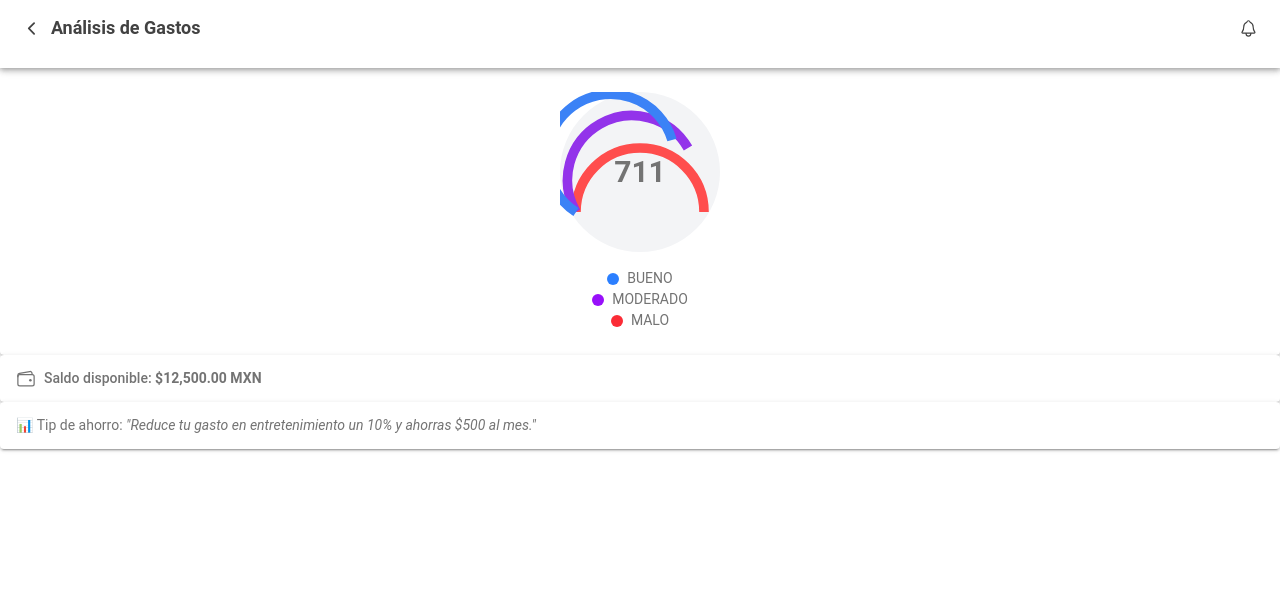
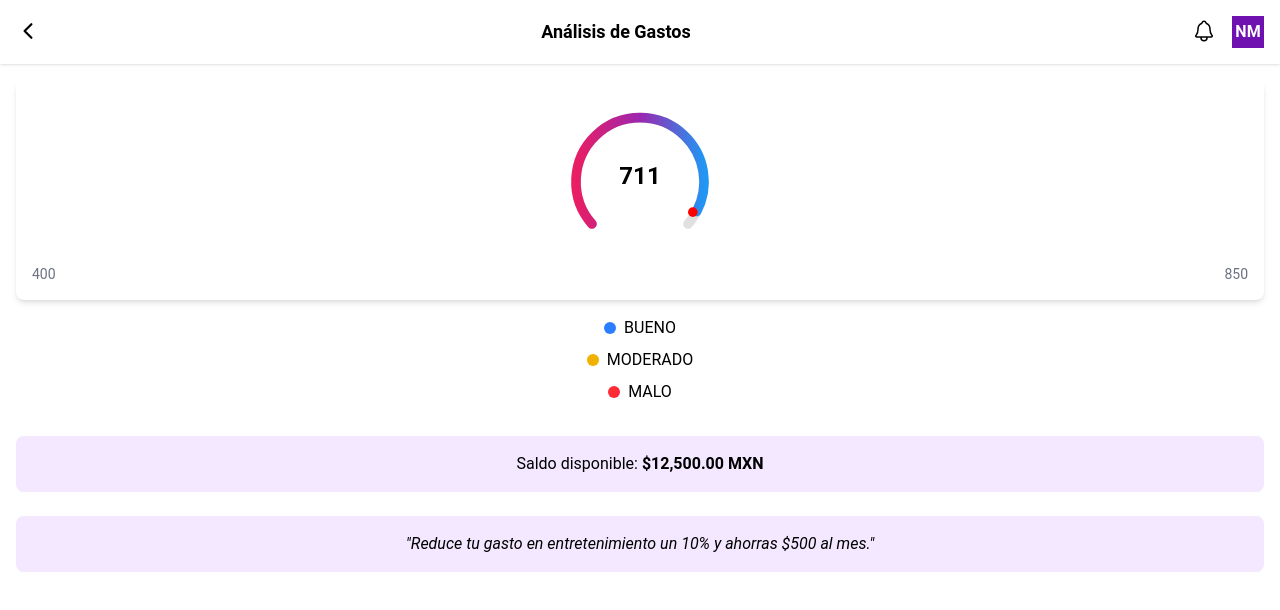
Before and after one commit to beatcsh/InnovaBank, a React (Vite) app in the folder innova_ionic/: page /analisis in a window 1280 px wide. Shown: the top 610 px of the page. Built offline with nearby package versions, Linux system fonts and the light colour scheme.

Commit message:
otra vez

```diff
--- a/innova_ionic/src/App.tsx
+++ b/innova_ionic/src/App.tsx
@@ -18,6 +18,7 @@ import '@ionic/react/css/text-alignment.css';
 import '@ionic/react/css/text-transformation.css';
 import '@ionic/react/css/flex-utils.css';
 import '@ionic/react/css/display.css';
+
 
 /**
  * Ionic Dark Mode
--- a/innova_ionic/src/pages/AnalisisdeGastos.tsx
+++ b/innova_ionic/src/pages/AnalisisdeGastos.tsx
@@ -1,70 +1,120 @@
 import React from "react";
-import { IonPage, IonHeader, IonToolbar, IonButtons, IonButton, IonContent, IonCard, IonCardContent, IonIcon, IonText } from "@ionic/react";
-import { chevronBack, notificationsOutline, walletOutline } from "ionicons/icons";
+import { IonIcon } from "@ionic/react";
+import { chevronBack, notificationsOutline } from "ionicons/icons";
 
 const ExpenseAnalysis: React.FC = () => {
+  const score = 711;
+  const min = 400;
+  const max = 850;
+
+  const radius = 40;
+  const circumference = 2 * Math.PI * radius;
+  const percentage = ((score - min) / (max - min)) * 100;
+  const strokeDashoffset = circumference - (circumference * percentage) / 100;
+
+  const angle = (percentage / 100) * 180 - 90;
+  const pointX = 50 + radius * Math.cos((angle * Math.PI) / 180);
+  const pointY = 50 + radius * Math.sin((angle * Math.PI) / 180);
+
   return (
-    <IonPage>
-      <IonHeader>
-        <IonToolbar className="flex justify-between p-3">
-          <IonButtons slot="start">
-            <IonButton>
-              <IonIcon icon={chevronBack} />
-            </IonButton>
-          </IonButtons>
-          <IonText className="text-lg font-semibold">Análisis de Gastos</IonText>
-          <IonButtons slot="end">
-            <IonButton>
-              <IonIcon icon={notificationsOutline} />
-            </IonButton>
-          </IonButtons>
-        </IonToolbar>
-      </IonHeader>
+    <div className="bg-white min-h-screen">
+      <header className="bg-white shadow">
+        <div className="flex items-center justify-between p-4">
+          <button className="text-black">
+            <IonIcon icon={chevronBack} className="text-black w-6 h-6" />
+          </button>
 
-      <IonContent className="p-4">
-        <IonCard className="flex flex-col items-center p-6">
-          <div className="relative flex justify-center items-center w-40 h-40 bg-gray-100 rounded-full">
-            <svg className="absolute top-0 left-0 w-full h-full" viewBox="0 0 100 50">
-              <path d="M10,50 A40,40 0 1,1 90,50" stroke="#ff4d4d" strokeWidth="6" fill="none" />
-              <path d="M10,50 A40,40 0 1,1 80,10" stroke="#9333ea" strokeWidth="6" fill="none" />
-              <path d="M10,50 A40,40 0 1,1 70,5" stroke="#3b82f6" strokeWidth="6" fill="none" />
+          <span className="text-black text-lg font-bold">Análisis de Gastos</span>
+
+          <div className="flex items-center gap-4">
+            <button className="text-black">
+              <IonIcon icon={notificationsOutline} className="text-black w-6 h-6" />
+            </button>
+
+            <button className="flex items-center justify-center w-8 h-8 bg-purple-800 rounded-full text-white font-semibold">
+              NM
+            </button>
+          </div>
+        </div>
+      </header>
+
+      <main className="p-4">
+        <div className="bg-white rounded-lg shadow-md p-4 mb-4">
+          <div className="flex flex-col items-center">
+            <div className="relative w-40 h-40">
+              <svg
+                viewBox="0 0 100 100"
+                className="absolute top-0 left-0 w-full h-full"
+              >
+                <path
+                  d="M20,80 A40,40 0 1,1 80,80"
+                  stroke="#E0E0E0"
+                  strokeWidth="6"
+                  fill="none"
+                  strokeLinecap="round"
+                />
+
+                <defs>
+                  <linearGradient id="scoreGradient">
+                    <stop offset="0%" stopColor="#E91E63" />
+                    <stop offset="50%" stopColor="#9C27B0" />
+                    <stop offset="100%" stopColor="#2196F3" />
+                  </linearGradient>
+                </defs>
+
+                <path
+                  d="M20,80 A40,40 0 1,1 80,80"
+                  stroke="url(#scoreGradient)"
+                  strokeWidth="6"
+                  fill="none"
+                  strokeLinecap="round"
+                  strokeDasharray={circumference}
+                  strokeDashoffset={strokeDashoffset}
+                />
+
+                <circle cx={pointX} cy={pointY} r="3" fill="red" />
               </svg>
-            <span className="text-3xl font-bold absolute">711</span>
+
+              <span className="absolute top-1/2 left-1/2 transform -translate-x-1/2 -translate-y-1/2 text-2xl font-bold text-black">
+                {score}
+              </span>
             </div>
-          <div className="flex flex-col items-center mt-4">
-            <div className="flex items-center">
+
+            <div className="flex justify-between w-full mt-2">
+              <span className="text-gray-500 text-sm">{min}</span>
+              <span className="text-gray-500 text-sm">{max}</span>
+            </div>
+          </div>
+        </div>
+
+        <div className="flex flex-col items-center mb-8">
+          <div className="flex items-center mb-2">
             <span className="w-3 h-3 bg-blue-500 rounded-full mr-2"></span>
-              <IonText>BUENO</IonText>
+            <span className="text-black">BUENO</span>
           </div>
-            <div className="flex items-center">
-              <span className="w-3 h-3 bg-purple-600 rounded-full mr-2"></span>
-              <IonText>MODERADO</IonText>
+          <div className="flex items-center mb-2">
+            <span className="w-3 h-3 bg-yellow-500 rounded-full mr-2"></span>
+            <span className="text-black">MODERADO</span>
           </div>
           <div className="flex items-center">
             <span className="w-3 h-3 bg-red-500 rounded-full mr-2"></span>
-              <IonText>MALO</IonText>
+            <span className="text-black">MALO</span>
           </div>
         </div>
-        </IonCard>
 
-        <IonCard>
-          <IonCardContent>
-            <div className="flex items-center">
-              <IonIcon icon={walletOutline} className="mr-2 text-xl" />
-              <IonText className="font-medium">Saldo disponible: <strong>$12,500.00 MXN</strong></IonText>
+        <div className="bg-purple-100 rounded-lg p-4 mb-6">
+          <p className="text-black text-center">
+            Saldo disponible: <strong>$12,500.00 MXN</strong>
+          </p>
         </div>
-          </IonCardContent>
-        </IonCard>
 
-        <IonCard>
-          <IonCardContent>
-            <IonText className="text-sm">
-              📊 Tip de ahorro: <span className="italic">"Reduce tu gasto en entretenimiento un 10% y ahorras $500 al mes."</span>
-            </IonText>
-          </IonCardContent>
-        </IonCard>
-      </IonContent>
-    </IonPage>
+        <div className="bg-purple-100 rounded-lg p-4">
+          <p className="text-black text-center italic">
+            "Reduce tu gasto en entretenimiento un 10% y ahorras $500 al mes."
+          </p>
+        </div>
+      </main>
+    </div>
   );
 };
 
--- a/innova_ionic/src/pages/Elegibilidad.tsx
+++ b/innova_ionic/src/pages/Elegibilidad.tsx
@@ -1,6 +1,6 @@
 import React, { useState } from "react";
-import { IonPage, IonHeader, IonToolbar, IonButtons, IonButton, IonIcon, IonContent, IonInput, IonText, IonCard, IonCardContent } from "@ionic/react";
-import { chevronBack } from "ionicons/icons";
+import { IonIcon } from "@ionic/react";
+import { chevronBack, notificationsOutline } from "ionicons/icons";
 
 const CreditEligibility: React.FC = () => {
   const [income, setIncome] = useState("27000");
@@ -8,88 +8,99 @@ const CreditEligibility: React.FC = () => {
   const [debtDescription, setDebtDescription] = useState("");
 
   return (
-    <IonPage>
-      <IonHeader>
-        <IonToolbar className="flex justify-between p-3">
-          <IonButtons slot="start">
-            <IonButton>
-              <IonIcon icon={chevronBack} />
-            </IonButton>
-          </IonButtons>
-          <IonText className="text-lg font-semibold">VERIFICAR ELEGIBILIDAD DE CRÉDITO</IonText>
-        </IonToolbar>
-      </IonHeader>
+    <div className="min-h-screen bg-white">
+      <header className="bg-white shadow">
+        <div className="flex items-center justify-between p-4">
+          <button className="text-black">
+            <IonIcon icon={chevronBack} className="text-black w-6 h-6" />
+          </button>
 
-      <IonContent className="p-4">
-        {/* Ingreso de ganancia mensual */}
-        <IonCard className="p-3 bg-purple-100">
-          <IonText className="text-sm font-semibold">INGRESA TU GANANCIA MENSUAL</IonText>
-          <IonInput
+          <span className="text-black text-lg font-bold">
+            Verificar Elegibilidad de Crédito
+          </span>
+
+          <button className="text-black">
+            <IonIcon icon={notificationsOutline} className="text-black w-6 h-6" />
+          </button>
+        </div>
+      </header>
+
+      <main className="p-4">
+        <div className="p-3 bg-purple-100 rounded-lg">
+          <label className="text-sm font-semibold text-black">
+            INGRESA TU GANANCIA MENSUAL
+          </label>
+          <input
             type="number"
             value={income}
-            onIonChange={(e) => setIncome(e.detail.value!)}
-            className="w-full p-2 mt-2 border border-gray-300 rounded-md bg-white text-center"
+            onChange={(e) => setIncome(e.target.value)}
+            className="w-full p-2 mt-2 border-2 border-purple-500 rounded-md bg-white text-center text-black focus:outline-none focus:border-purple-700"
+            placeholder="$"
           />
-        </IonCard>
+        </div>
 
-        {/* Historial Crediticio */}
         <div className="mt-4">
-          <IonText className="font-medium">HISTORIAL CREDITICIO</IonText>
-          <div className="flex items-center mt-2">
+          <h2 className="text-lg font-semibold text-black mb-2">
+            Historial Crediticio
+          </h2>
+          <div className="flex items-center justify-center mt-2">
             <span className="w-4 h-4 bg-green-400 rounded-full mr-2"></span>
-            <IonText>BUENO</IonText>
+            <span className="text-black">BUENO</span>
           </div>
-          <div className="flex items-center mt-2">
+          <div className="flex items-center justify-center mt-2">
             <span className="w-4 h-4 bg-yellow-400 rounded-full mr-2"></span>
-            <IonText>REGULAR</IonText>
+            <span className="text-black">REGULAR</span>
           </div>
-          <div className="flex items-center mt-2">
+          <div className="flex items-center justify-center mt-2">
             <span className="w-4 h-4 bg-red-500 rounded-full mr-2"></span>
-            <IonText>MALO</IonText>
+            <span className="text-black">MALO</span>
           </div>
         </div>
 
-        {/* Tienes deudas actuales */}
         <div className="mt-6">
-          <IonText className="font-medium">TIENES DEUDAS ACTUALES</IonText>
-          <div className="flex gap-4 mt-2">
-            <IonButton
-              color={debt ? "dark" : "medium"}
-              className="w-20 bg-purple-600 text-white"
+          <h2 className="text-lg font-semibold text-black mb-2">
+            ¿Tienes Deudas Actuales?
+          </h2>
+          <div className="flex gap-4 mt-2 justify-center">
+            <button
               onClick={() => setDebt(true)}
+              className={`w-16 h-16 aspect-square rounded-full border-2 border-purple-600 flex items-center justify-center ${
+                debt ? "bg-purple-600 text-white" : "bg-white text-purple-600"
+              } shadow-md hover:shadow-lg transition-shadow`}
             >
               Sí
-            </IonButton>
-            <IonButton
-              color={!debt ? "dark" : "medium"}
-              className="w-20 bg-purple-600 text-white"
+            </button>
+            <button
               onClick={() => setDebt(false)}
+              className={`w-16 h-16 aspect-square rounded-full border-2 border-purple-600 flex items-center justify-center ${
+                !debt ? "bg-purple-600 text-white" : "bg-white text-purple-600"
+              } shadow-md hover:shadow-lg transition-shadow`}
             >
               No
-            </IonButton>
+            </button>
           </div>
         </div>
 
-        {/* Descripción de deudas */}
         {debt && (
-          <IonCard className="p-3 mt-4 bg-purple-100">
-            <IonText className="text-sm font-semibold">DESCRIBE CUÁLES</IonText>
-            <IonInput
+          <div className="p-3 mt-4 bg-purple-100 rounded-lg">
+            <label className="text-sm font-semibold text-black">
+              DESCRIBE CUÁLES
+            </label>
+            <input
               type="text"
               value={debtDescription}
-              onIonChange={(e) => setDebtDescription(e.detail.value!)}
-              className="w-full p-2 mt-2 border border-gray-300 rounded-md bg-white"
+              onChange={(e) => setDebtDescription(e.target.value)}
+              className="w-full p-2 mt-2 border-2 border-purple-500 rounded-md bg-white text-black focus:outline-none focus:border-purple-700"
               placeholder="Ej. Tarjeta de crédito, préstamo..."
             />
-          </IonCard>
+          </div>
         )}
 
-        {/* Botón Verificar */}
-        <IonButton expand="full" className="mt-6 bg-purple-600 text-white rounded-lg">
+        <button className="w-64 h-12 mt-6 bg-purple-600 text-white rounded-full shadow-md hover:bg-purple-700 hover:shadow-lg transition-colors flex items-center justify-center mx-auto">
           VERIFICAR
-        </IonButton>
-      </IonContent>
-    </IonPage>
+        </button>
+      </main>
+    </div>
   );
 };
 
--- a/innova_ionic/src/pages/ResultadoSolicitud.tsx
+++ b/innova_ionic/src/pages/ResultadoSolicitud.tsx
@@ -1,36 +1,59 @@
-import { IonPage, IonHeader, IonToolbar, IonTitle, IonContent, IonCard, IonCardContent, IonButton, IonInput, IonRange, IonLabel } from '@ionic/react';
+import React from "react";
 
-export default function CreditResult() {
+const CreditResult: React.FC = () => {
   return (
-    <IonPage>
-      <IonHeader>
-        <IonToolbar>
-          <IonTitle className="ion-text-center">RESULTADO DE SOLICITUD</IonTitle>
-        </IonToolbar>
-      </IonHeader>
-      <IonContent className="ion-padding ion-text-center">
-        <p className="text-green-600 font-bold">ERES ELEGIBLE AL CRÉDITO!!</p>
+    <div className="min-h-screen bg-white">
+      {/* Encabezado */}
+      <header className="bg-white shadow">
+        <div className="flex items-center justify-center p-4">
+          <h1 className="text-black text-lg font-bold">RESULTADO DE SOLICITUD</h1>
+        </div>
+      </header>
 
-        <IonCard className="ion-padding" style={{ backgroundColor: '#E9D5FF' }}>
-          <IonCardContent>
-            <IonLabel className="text-sm font-medium">MONTO ASIGNADO</IonLabel>
-            <IonInput
-              className="ion-text-center"
-              value="$27000"
-              readonly
-            />
-          </IonCardContent>
-        </IonCard>
+      {/* Contenido principal */}
+      <main className="p-4">
+        {/* Mensaje de elegibilidad */}
+        <p className="text-green-600 font-bold text-center text-lg mb-6">
+          ¡ERES ELEGIBLE AL CRÉDITO!
+        </p>
 
-        <div className="ion-margin-top">
-          <IonLabel className="text-sm font-medium">AJUSTE DE CRÉDITO</IonLabel>
-          <IonRange min={0} max={27000} value={27000} />
+        {/* Tarjeta de Monto Asignado */}
+        <div className="bg-purple-100 rounded-lg p-4 mb-6">
+          <label className="text-sm font-medium text-black block text-center">
+            MONTO ASIGNADO
+          </label>
+          <input
+            type="text"
+            value="$27000"
+            readOnly
+            className="w-full p-2 mt-2 border-2 border-purple-500 rounded-md bg-white text-center text-black focus:outline-none focus:border-purple-700"
+          />
         </div>
 
-        <IonButton expand="full" color="purple" className="ion-margin-top">
+        {/* Ajuste de Crédito */}
+        <div className="mb-6">
+          <label className="text-sm font-medium text-black block text-center">
+            AJUSTE DE CRÉDITO
+          </label>
+          <div className="flex items-center justify-center mt-2">
+            <span className="text-black text-lg font-bold">$27000</span>
+          </div>
+          <input
+            type="range"
+            min={0}
+            max={27000}
+            defaultValue={27000}
+            className="w-full mt-2"
+          />
+        </div>
+
+        {/* Botón de Volver */}
+        <button className="w-full h-12 bg-purple-600 text-white rounded-full shadow-md hover:bg-purple-700 hover:shadow-lg transition-colors flex items-center justify-center">
           Volver
-        </IonButton>
-      </IonContent>
-    </IonPage>
+        </button>
+      </main>
+    </div>
   );
-}
+};
+
+export default CreditResult;
--- a/innova_ionic/src/srcnath/GastosIngresos.tsx
+++ /dev/null
@@ -1,52 +0,0 @@
-import React from 'react';
-import { IonContent, IonPage, IonCard, IonCardHeader, IonCardTitle, IonCardContent, IonItem, IonLabel, IonDatetime } from '@ionic/react';
-import { Bar } from 'react-chartjs-2';
-import { Chart, CategoryScale, LinearScale, BarElement, Title, Tooltip, Legend } from 'chart.js';
-
-Chart.register(CategoryScale, LinearScale, BarElement, Title, Tooltip, Legend);
-
-const data = {
-  labels: ['Enero 2025'],
-  datasets: [
-    {
-      label: 'Ingresos',
-      data: [4100],
-      backgroundColor: 'rgba(75, 192, 192, 0.2)',
-      borderColor: 'rgba(75, 192, 192, 1)',
-      borderWidth: 1,
-    },
-    {
-      label: 'Gastos',
-      data: [5000],
-      backgroundColor: 'rgba(255, 99, 132, 0.2)',
-      borderColor: 'rgba(255, 99, 132, 1)',
-      borderWidth: 1,
-    },
-  ],
-};
-
-const Expenses = () => {
-  return (
-    <IonPage>
-      <IonContent>
-        <IonCard>
-          <IonCardHeader>
-            <IonCardTitle>Gastos e Ingresos</IonCardTitle>
-          </IonCardHeader>
-          <IonCardContent>
-            <IonItem>
-              <IonLabel>Solicitamos el periodo a realizar</IonLabel>
-              <IonDatetime displayFormat="MMMM YYYY" value="2025-01"></IonDatetime>
-            </IonItem>
-            <h2>Gasto total: $5000</h2>
-            <h3>Diferencia en relación a ingresos: -$900</h3>
-            <Bar data={data} />
-            <p>Se estima que en este periodo de tiempo tu cuenta termine con un...</p>
-          </IonCardContent>
-        </IonCard>
-      </IonContent>
-    </IonPage>
-  );
-};
-
-export default Expenses;
--- a/innova_ionic/src/srcnath/OportunidadesInversion.tsx
+++ /dev/null
@@ -1,46 +0,0 @@
-import React from 'react';
-import { IonContent, IonPage, IonCard, IonCardHeader, IonCardTitle, IonCardContent, IonButton } from '@ionic/react';
-import { Bar } from 'react-chartjs-2';
-import { Chart, CategoryScale, LinearScale, BarElement, Title, Tooltip, Legend } from 'chart.js';
-
-Chart.register(CategoryScale, LinearScale, BarElement, Title, Tooltip, Legend);
-
-const data = {
-  labels: ['Bodega Aurrera', 'Tesla'],
-  datasets: [
-    {
-      label: 'Rendimiento Anual',
-      data: [5, 12],
-      backgroundColor: ['rgba(75, 192, 192, 0.2)', 'rgba(255, 99, 132, 0.2)'],
-      borderColor: ['rgba(75, 192, 192, 1)', 'rgba(255, 99, 132, 1)'],
-      borderWidth: 1,
-    },
-  ],
-};
-
-const InvestmentOpportunities = () => {
-  return (
-    <IonPage>
-      <IonContent>
-        <IonCard>
-          <IonCardHeader>
-            <IonCardTitle>OPT</IonCardTitle>
-          </IonCardHeader>
-          <IonCardContent>
-            <h2>Oportunidades de inversión</h2>
-            <p>Saldo disponible: $6000</p>
-            <p>Excedentes para invertir: $3000</p>
-            <h3>Gráfica de rendimientos futuros</h3>
-            <Bar data={data} />
-            <h3>Sugerencias de inversión</h3>
-            <p>Bodega Aurrera - 5% anual - Bajo riesgo</p>
-            <p>Tesla - 12% anual - Alto riesgo</p>
-            <IonButton expand="full">INVERTIR</IonButton>
-          </IonCardContent>
-        </IonCard>
-      </IonContent>
-    </IonPage>
-  );
-};
-
-export default InvestmentOpportunities;
--- a/innova_ionic/src/srcnath/PrediccionSolvencia.tsx
+++ /dev/null
@@ -1,43 +0,0 @@
-import React from 'react';
-import { IonContent, IonPage, IonCard, IonCardHeader, IonCardTitle, IonCardContent, IonCheckbox } from '@ionic/react';
-import { Line } from 'react-chartjs-2';
-import { Chart, CategoryScale, LinearScale, PointElement, LineElement, Title, Tooltip, Legend } from 'chart.js';
-
-Chart.register(CategoryScale, LinearScale, PointElement, LineElement, Title, Tooltip, Legend);
-
-const data = {
-  labels: ['Enero', 'Febrero', 'Marzo', 'Abril', 'Mayo', 'Junio'],
-  datasets: [
-    {
-      label: 'Pérdida/Ganancia',
-      data: [65, 59, 80, 81, 56, 55],
-      fill: false,
-      borderColor: 'rgb(75, 192, 192)',
-      tension: 0.1,
-    },
-  ],
-};
-
-const Predictions = () => {
-  return (
-    <IonPage>
-      <IonContent>
-        <IonCard>
-          <IonCardHeader>
-            <IonCardTitle>PREDICCIONES</IonCardTitle>
-          </IonCardHeader>
-          <IonCardContent>
-            <h2>Gráfico de pérdida y ganancia</h2>
-            <Line data={data} />
-            <IonCheckbox labelPlacement="end">Punto de referencia de la cuenta</IonCheckbox>
-            <IonCheckbox labelPlacement="end">Índice de pérdida/ganancia</IonCheckbox>
-            <h3>Resumen</h3>
-            <p>En el último mes, el índice de pérdida y ganancia ha mostrado una tendencia descendente, reflejando una distribución en el saldo de la cuenta.</p>
-          </IonCardContent>
-        </IonCard>
-      </IonContent>
-    </IonPage>
-  );
-};
-
-export default Predictions;
--- a/innova_ionic/src/srcnath/PrediccionesInversiones.tsx
+++ /dev/null
@@ -1,46 +0,0 @@
-import React from 'react';
-import { IonContent, IonPage, IonCard, IonCardHeader, IonCardTitle, IonCardContent, IonItem, IonLabel, IonSelect, IonSelectOption } from '@ionic/react';
-import { Doughnut } from 'react-chartjs-2';
-import { Chart, ArcElement, Tooltip, Legend } from 'chart.js';
-
-Chart.register(ArcElement, Tooltip, Legend);
-
-const data = {
-  labels: ['Activo 1', 'Activo 2'],
-  datasets: [
-    {
-      label: 'Distribución de Inversión',
-      data: [70, 30],
-      backgroundColor: ['rgba(75, 192, 192, 0.2)', 'rgba(255, 99, 132, 0.2)'],
-      borderColor: ['rgba(75, 192, 192, 1)', 'rgba(255, 99, 132, 1)'],
-      borderWidth: 1,
-    },
-  ],
-};
-
-const LongTermInvestment = () => {
-  return (
-    <IonPage>
-      <IonContent>
-        <IonCard>
-          <IonCardHeader>
-            <IonCardTitle>INVIERTE A LARGO PLAZO</IonCardTitle>
-          </IonCardHeader>
-          <IonCardContent>
-            <IonItem>
-              <IonLabel>Selecciona el activo que te interese:</IonLabel>
-              <IonSelect placeholder="Seleccionar">
-                <IonSelectOption value="option1">Opción 1</IonSelectOption>
-                <IonSelectOption value="option2">Opción 2</IonSelectOption>
-              </IonSelect>
-            </IonItem>
-            <Doughnut data={data} />
-            <p>Es una cadena de contratos inteligentes cuyo objetivo es ser una plataforma de alta velocidad para...</p>
-          </IonCardContent>
-        </IonCard>
-      </IonContent>
-    </IonPage>
-  );
-};
-
-export default LongTermInvestment;
```
Lines whose indentation alone changed are shown as unchanged.
